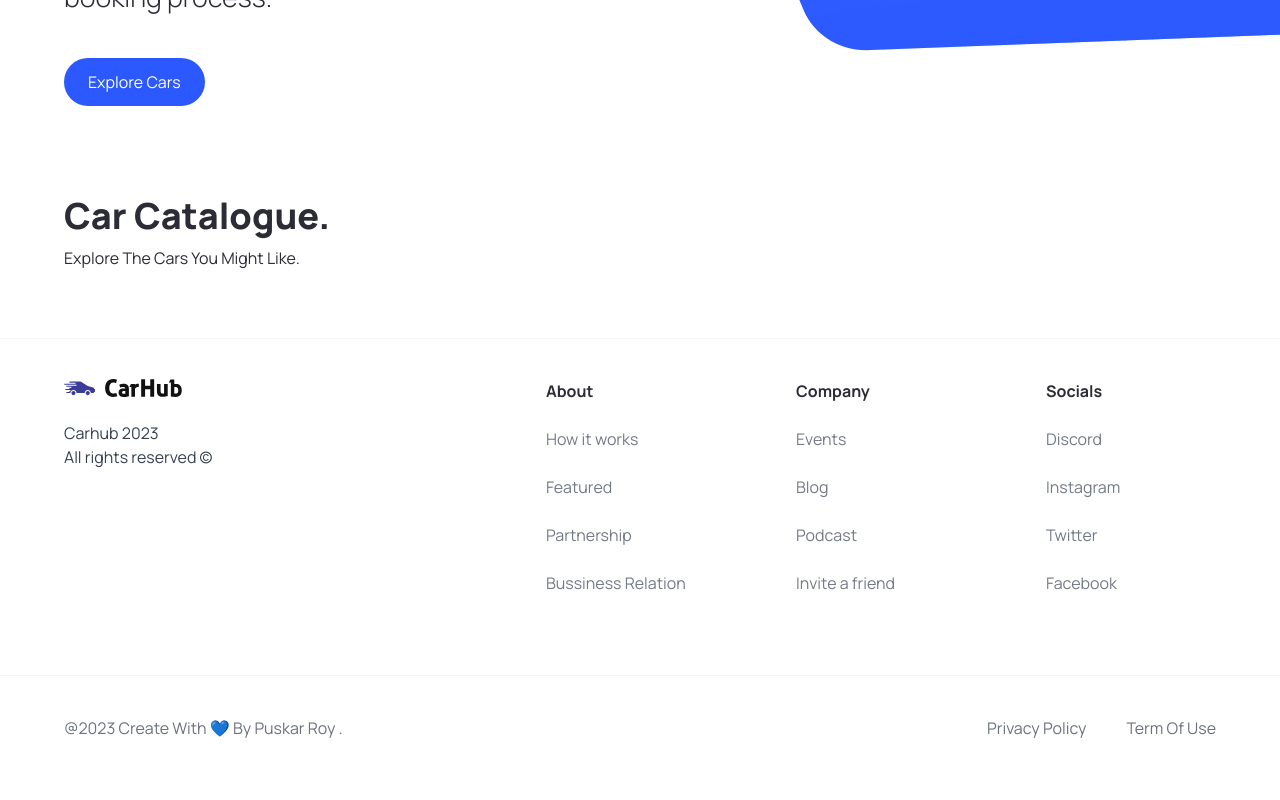
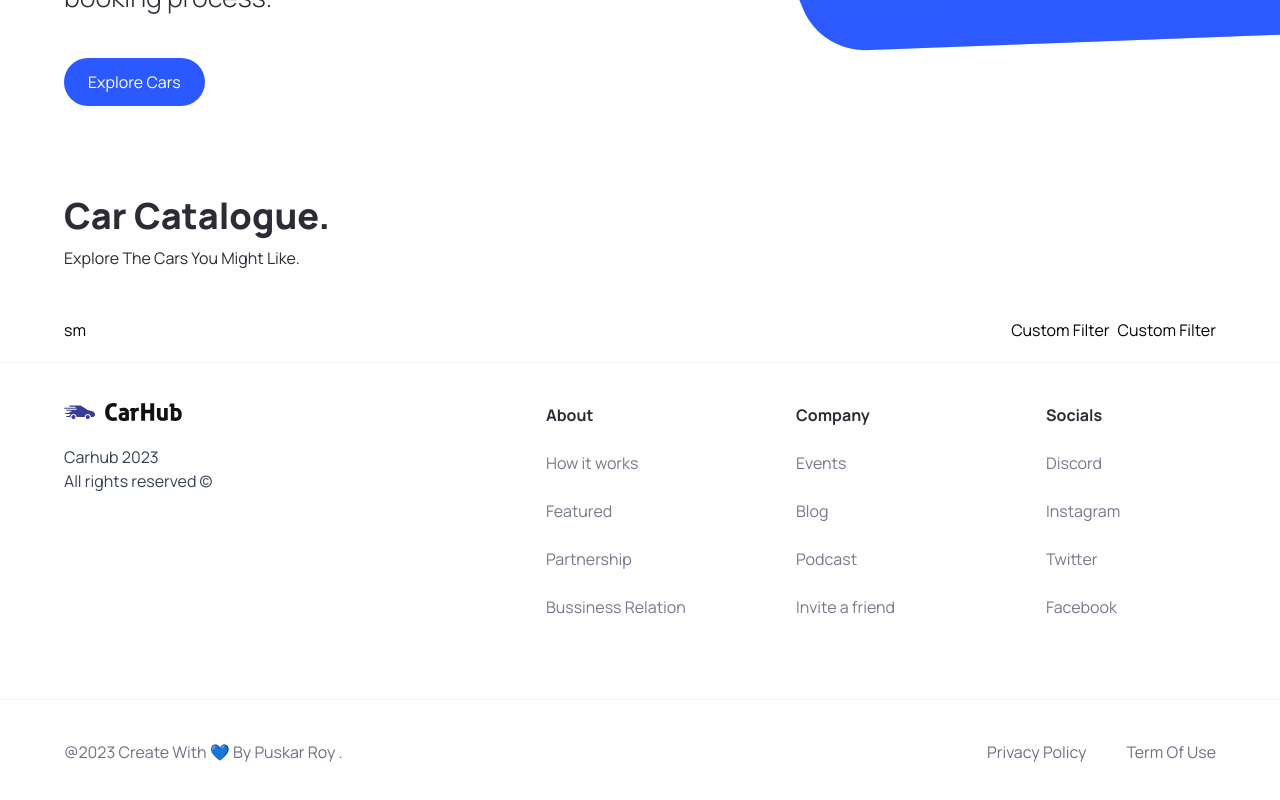
Before and after one commit to Puskar-Roy/Car-Hub, a Next.js app: page / in a window 1280 px wide. Shown: the part 652-1452 px from the top of the page. Built offline with nearby package versions, Linux system fonts and the light colour scheme.

Commit message:
feat : carsearch box

```diff
--- a/app/page.js
+++ b/app/page.js
@@ -1,4 +1,4 @@
-import { Hero } from "@/components";
+import { CustomFIlter, Hero, Searchbar } from "@/components";
 
 export default function Home() {
   return (
@@ -11,8 +11,10 @@ export default function Home() {
         </div>
 
         <div className="home__filters">
+          <Searchbar />
           <div className="home__filter-container">
-
+            <CustomFIlter />
+            <CustomFIlter />
           </div>
         </div>
       </div>
--- /dev/null
+++ b/components/CustomFIlter.tsx
@@ -0,0 +1,11 @@
+import React from 'react'
+
+const CustomFIlter = () => {
+  return (
+    <div>
+      Custom Filter
+    </div>
+  )
+}
+
+export default CustomFIlter
--- a/components/Hero.tsx
+++ b/components/Hero.tsx
@@ -34,4 +34,5 @@ const Hero: React.FC = () => {
   );
 };
 
+
 export default Hero;
--- /dev/null
+++ b/components/SearchMenufacturer.tsx
@@ -0,0 +1,11 @@
+import React from 'react'
+
+const SearchMenufacturer = () => {
+  return (
+    <div>
+      sm
+    </div>
+  )
+}
+
+export default SearchMenufacturer
--- a/components/Searchbar.tsx
+++ b/components/Searchbar.tsx
@@ -0,0 +1,18 @@
+'use client'
+import React from 'react'
+import SearchMenufacturer from './SearchMenufacturer'
+
+
+
+const Searchbar = () => {
+  const handleSubmit = ():void=>{alert("Working!")}
+  return (
+    <form className='searchbar ' onSubmit={handleSubmit}>
+      <div className="searchbar__item">
+        <SearchMenufacturer/>
+      </div>
+    </form>
+  )
+}
+
+export default Searchbar
```
Also changed, not shown: components/index.tsx (+7 -1 lines).
